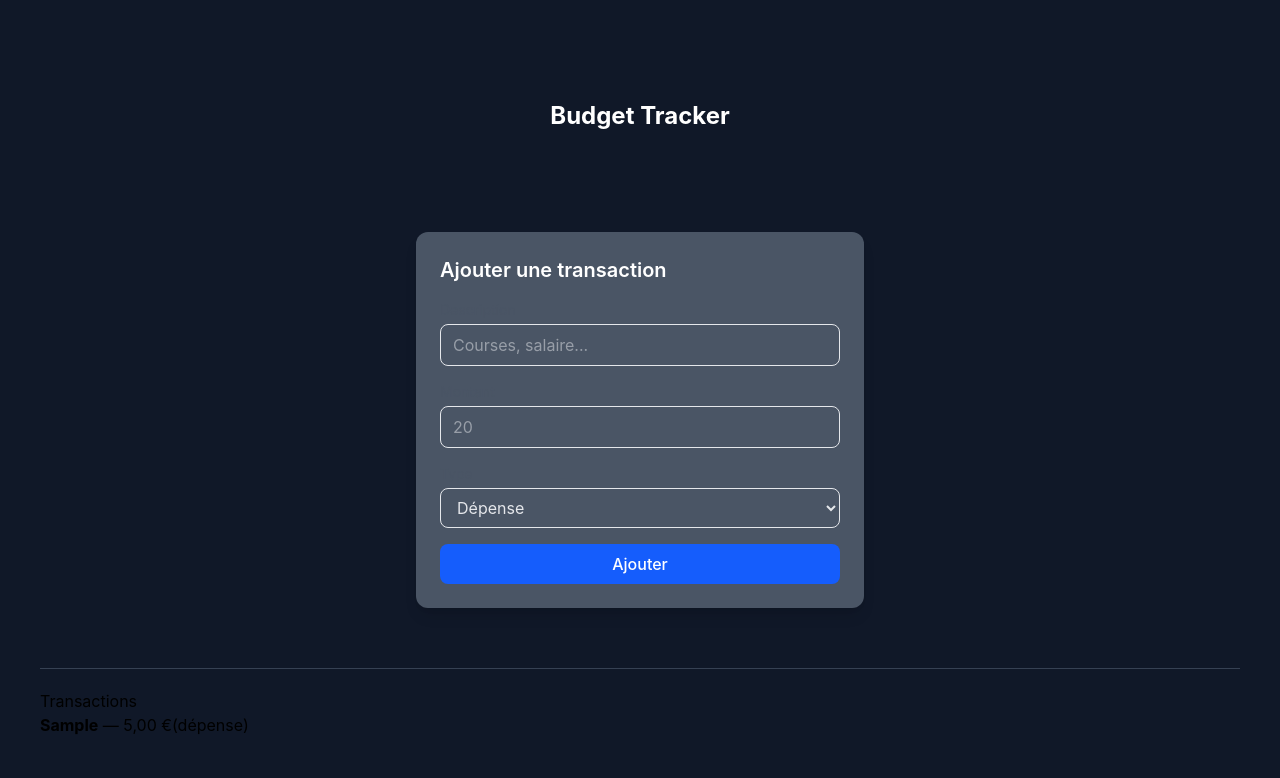
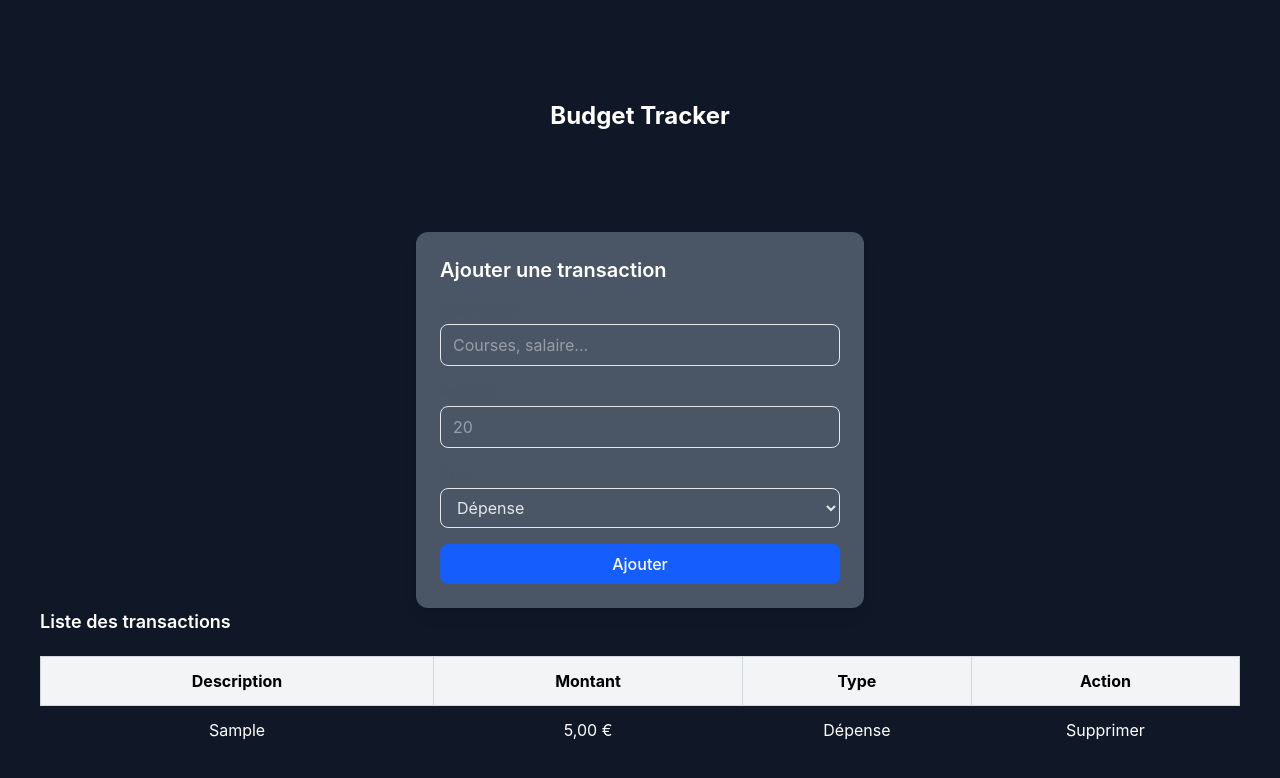
Before and after one commit to LowkeyAlways/BudgetTracker, a React (Vite) app: page / in a window 1280 px wide. Both pictures are taken after typing "Sample", "5" into the empty fields and a click on the button "Ajouter". Shown: the top 778 px of the page. Built offline with nearby package versions, Linux system fonts and the light colour scheme.

Commit message:
feat: add transaction table with item component and delete action

```diff
--- a/src/App.tsx
+++ b/src/App.tsx
@@ -3,15 +3,15 @@ import TransactionList from "./components/TransactionList";
 import { useTransactions } from "./hooks/useTransactions";
 
 function App() {
-  const { transactions, addTransaction } = useTransactions();
+  const { transactions, addTransaction, deleteTransaction } = useTransactions();
 
   return (
     <div className="min-h-screen bg-gray-900 p-10">
       <h1 className="text-center mt-15 mb-25 text-white text-2xl font-bold">Budget Tracker</h1>
 
       <TransactionForm onAdd={addTransaction} />
-      <hr className="mt-15 mb-5 border-gray-700" />
-      <TransactionList items={transactions} />
+
+      <TransactionList items={transactions} onDelete={deleteTransaction} />
     </div>
   );
 }
--- /dev/null
+++ b/src/components/TransactionItem.tsx
@@ -0,0 +1,20 @@
+import type { Transaction } from "../types/Transaction";
+import { formatAmount } from "../utils/formatAmount";
+
+type Props = {
+  item: Transaction;
+  onDelete: (id: string) => void;
+};
+
+export default function TransactionItem({ item, onDelete }: Props) {
+  return (
+    <tr>
+      <td className="px-3 py-3">{item.label}</td>
+      <td>{formatAmount(item.amount)}</td>
+      <td>{item.type === "income" ? "Revenu" : "Dépense"}</td>
+      <td>
+        <button onClick={() => onDelete(item.id)}>Supprimer</button>
+      </td>
+    </tr>
+  );
+}
--- a/src/components/TransactionList.tsx
+++ b/src/components/TransactionList.tsx
@@ -1,29 +1,40 @@
 import type { Transaction } from "../types/Transaction";
-import { formatAmount } from "../utils/formatAmount";
+import TransactionItem from "./TransactionItem";
 
 type Props = {
   items: Transaction[];
+  onDelete: (id: string) => void;
 };
 
-export default function TransactionList({ items }: Props) {
+export default function TransactionList({ items, onDelete }: Props) {
   if (items.length === 0) {
-    return <p className="text-white">Aucune transaction pour le moment.</p>;
+    return <p>Aucune transaction pour le moment.</p>;
   }
 
   return (
     <div>
-      <h2>Transactions</h2>
+      <h2 className="text-lg font-semibold text-white">Liste des transactions</h2>
 
-      <ul>
-        {items.map((t) => (
-          <li key={t.id}>
-          <strong>{t.label}</strong> — {formatAmount(t.amount)}
-          <span>
-            ({t.type === "income" ? "revenu" : "dépense"})
-          </span>
-        </li>
-        ))}
-      </ul>
+      <table className="w-full border-collapse mt-5">
+        <thead>
+          <tr>
+            <th className="border border-gray-300 px-3 py-3 text-center bg-gray-100 ">Description</th>
+            <th className="border border-gray-300 px-3 py-3 text-center bg-gray-100">Montant</th>
+            <th className="border border-gray-300 px-3 py-3 text-center bg-gray-100">Type</th>
+            <th className="border border-gray-300 px-3 py-3 text-center bg-gray-100">Action</th>
+          </tr>
+        </thead>
+
+        <tbody className="text-white text-center">
+          {items.map((transaction) => (
+            <TransactionItem
+              key={transaction.id}
+              item={transaction}
+              onDelete={onDelete}
+            />
+          ))}
+        </tbody>
+      </table>
     </div>
   );
 }
--- a/src/hooks/useTransactions.ts
+++ b/src/hooks/useTransactions.ts
@@ -13,11 +13,15 @@ export function useTransactions() {
     };
 
     setTransactions((prev) => [newTransaction, ...prev]);
-    console.log("ADD:", newTransaction);
+  }
+
+  function deleteTransaction(id: string) {
+    setTransactions((prev) => prev.filter((transaction) => transaction.id !== id));
   }
 
   return {
     transactions,
     addTransaction,
+    deleteTransaction,
   };
 }
```
